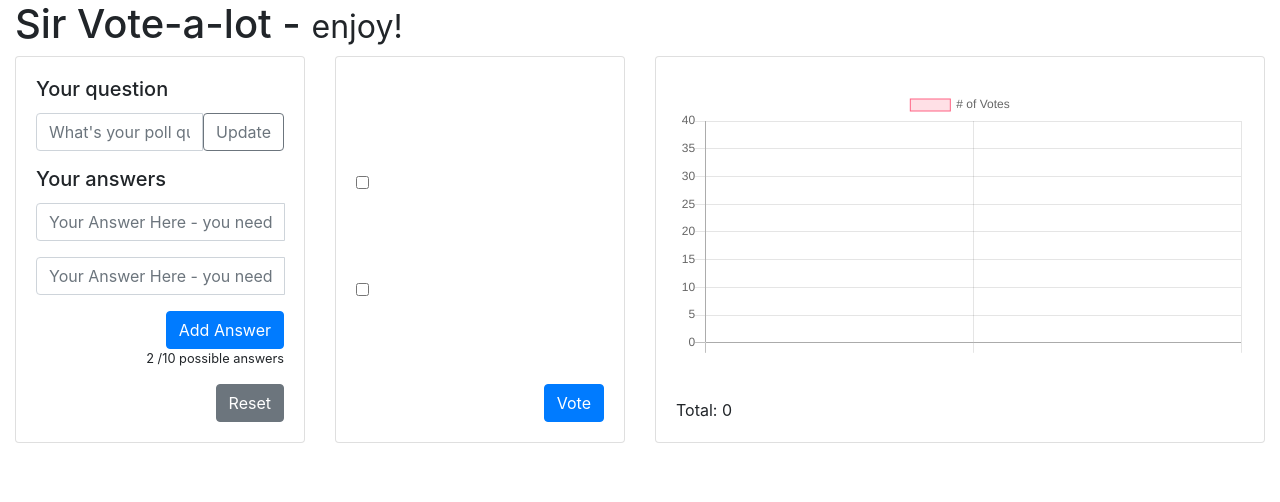
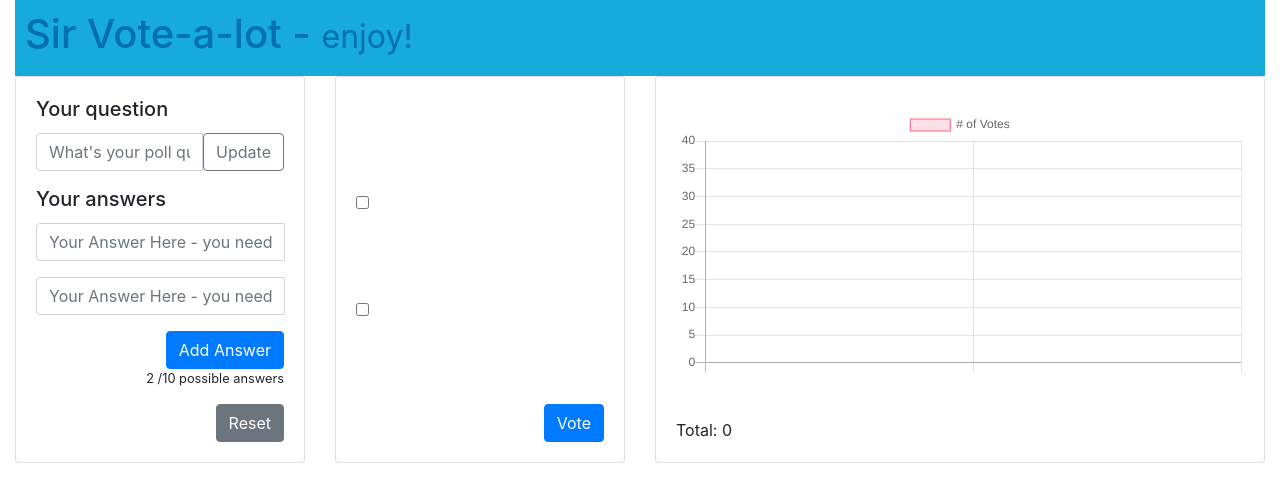
Before and after one commit to seicha/poll-app, a React (Create React App) app: page / in a window 1280 px wide. Shown: the top 502 px of the page. Built offline with nearby package versions, Linux system fonts and the light colour scheme.

Commit message:
header style

```diff
--- a/src/App.css
+++ b/src/App.css
@@ -28,6 +28,16 @@
   color: #61dafb;
 }
 
+header {
+  background-color: #16ABDA;
+  padding: 10px;
+  color: #0270AD;
+}
+
+header > h1 {
+  display: inline-block;
+}
+
 @keyframes App-logo-spin {
   from {
     transform: rotate(0deg);
```
